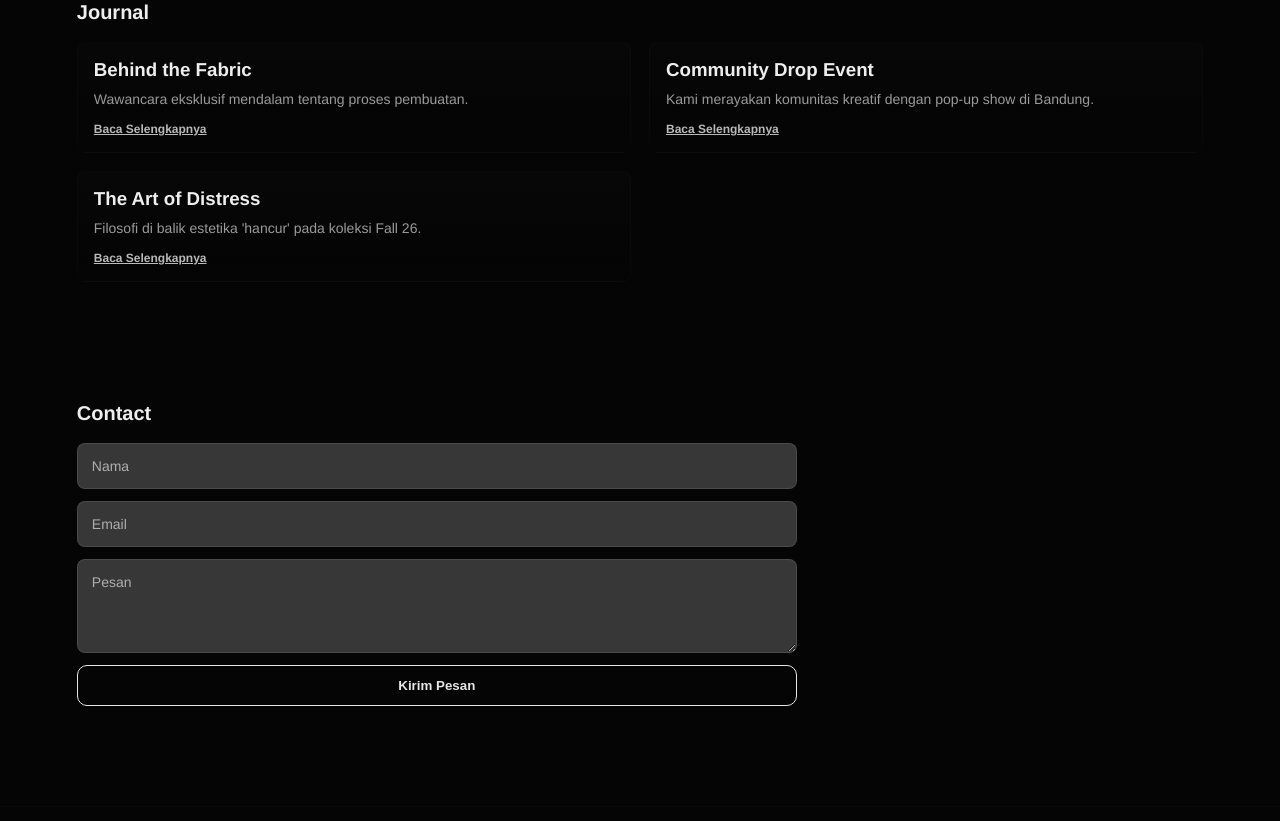
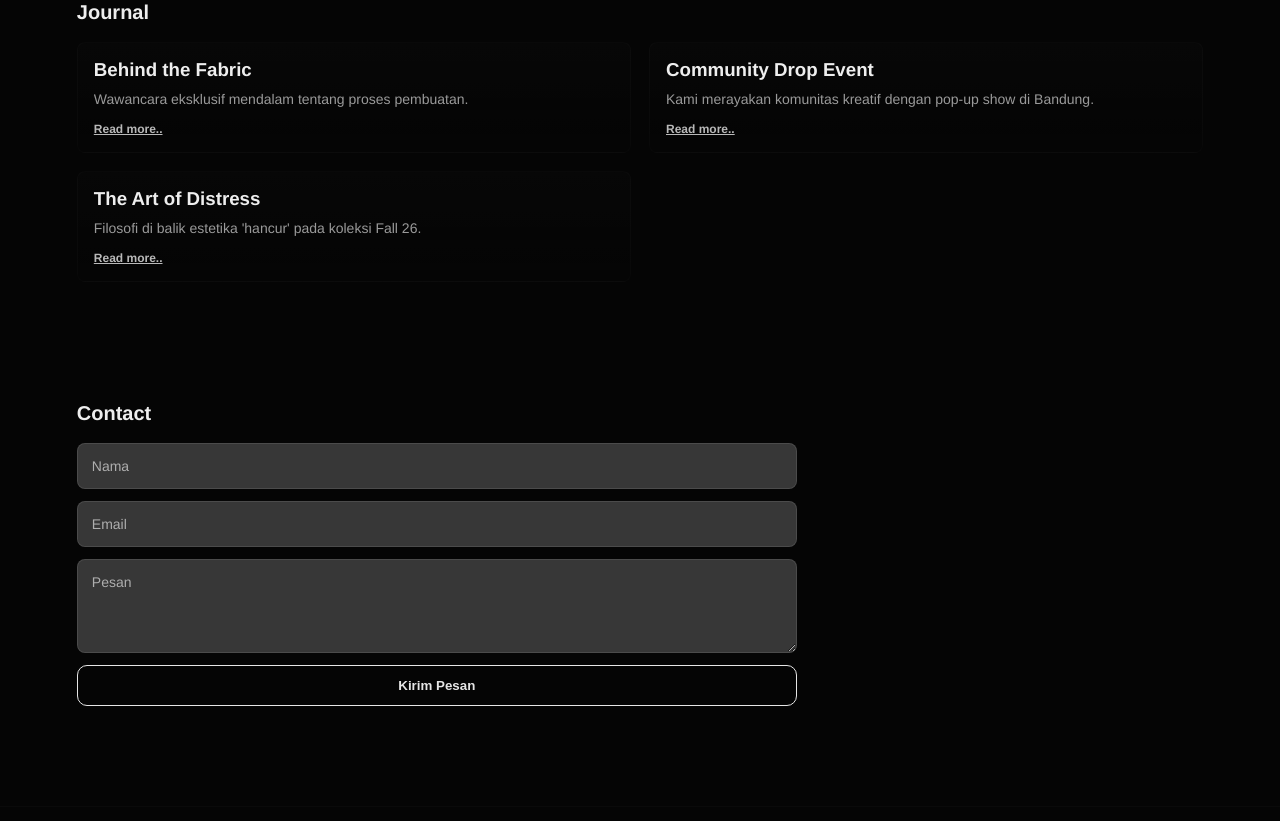
Before and after one commit to arie96s/magosstreetwear, a plain HTML site: page index.html in a window 1280 px wide. Shown: the part 3100-3921 px from the top of the page. Drawn offline with Linux system fonts and the light colour scheme.

Commit message:
Update index.html

```diff
--- a/index.html
+++ b/index.html
@@ -988,7 +988,7 @@
             el.innerHTML = `
                 <h3 style="margin-bottom:8px">${item.title}</h3>
                 <p class="journal-preview-text">${item.desc}</p>
-                <span class="read-more-link">Baca Selengkapnya</span>
+                <span class="read-more-link">Read more..</span>
             `;
             el.onclick = () => openJournalModal(item);
             journalGrid.appendChild(el);
```
